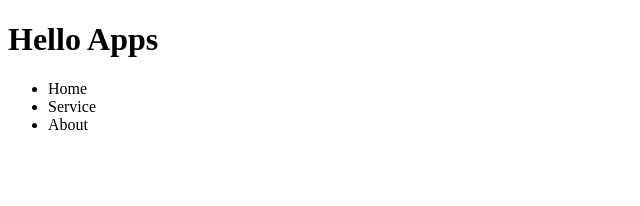
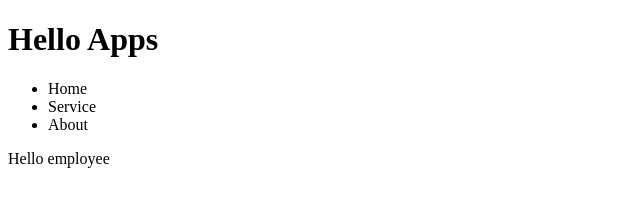
Before and after one commit to Seyha-Eng/demo-application, a plain HTML site: page index.html in a window 1280 px wide. Shown: the whole page, without its empty margins (0-640 px from the left). Drawn offline with Linux system fonts and the light colour scheme.

Commit message:
#6 add paragraph

```diff
--- a/index.html
+++ b/index.html
@@ -12,5 +12,6 @@
         <li>Service</li>
         <li>About</li>
     </ul>
+    <p>Hello employee</p>
 </body>
 </html>
```
